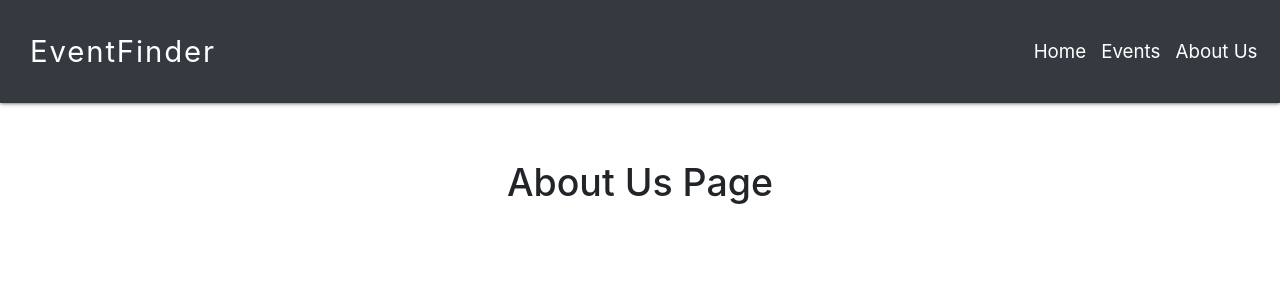
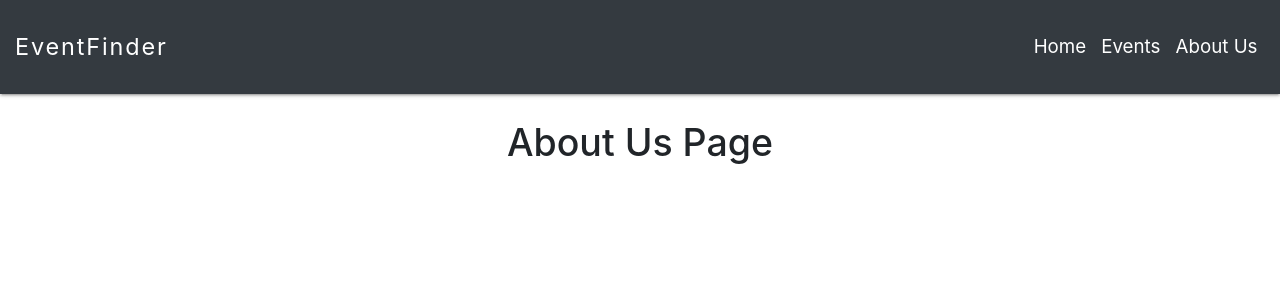
Before and after one commit to RabindraManandhar/Hel_Event-Finder, a React (Create React App) app: page /about in a window 1280 px wide. Shown: the top 300 px of the page. Built offline with nearby package versions, Linux system fonts and the light colour scheme.

Commit message:
server finalized and <a> ... error solved

```diff
--- a/src/components/About.css
+++ b/src/components/About.css
@@ -1,3 +1,3 @@
 body {
-    margin-top: 20vh !important;
+    margin-top: 15vh !important;
 }
--- a/src/components/Events.css
+++ b/src/components/Events.css
@@ -1,3 +1,3 @@
 body {
-    margin-top: 20vh !important;
+    margin-top: 15vh !important;
 }
--- a/src/components/Home.css
+++ b/src/components/Home.css
@@ -1,3 +1,3 @@
 body {
-    margin-top: 20vh !important;
+    margin-top: 15vh !important;
 }
--- a/src/components/Navigation.css
+++ b/src/components/Navigation.css
@@ -9,7 +9,7 @@
     letter-spacing: 0.125rem !important;
 }
 
-.navlink {
+.nav-link {
     color: #fff !important;
     font-size: 1.250em !important;
 }
--- a/src/components/Navigation.js
+++ b/src/components/Navigation.js
@@ -32,20 +32,18 @@ export default class Navigation extends Component {
         return (
             <div>
                 <Navbar className="navbar" color="dark" dark expand="md" fixed="top">
-                    <NavbarBrand className="navbar-brand">
-                        <NavLink className="navlink" href="/">EventFinder</NavLink>
-                    </NavbarBrand>
+                    <NavbarBrand href="/">EventFinder</NavbarBrand>
                     <NavbarToggler onClick={this.toggle} />
                     <Collapse isOpen={this.state.isOpen} navbar>
                         <Nav className="ml-auto" navbar>
                             <NavItem>
-                                <NavLink className="navlink" href="/home">Home</NavLink>
+                                <NavLink href="/home">Home</NavLink>
                             </NavItem>
                             <NavItem>
-                                <NavLink className="navlink" href="/events">Events</NavLink>
+                                <NavLink href="/events">Events</NavLink>
                             </NavItem>
                             <NavItem>
-                                <NavLink className="navlink" href="/about">About Us</NavLink>
+                                <NavLink href="/about">About Us</NavLink>
                             </NavItem>
                         </Nav>
                     </Collapse>
```
Also changed, not shown: 1 other file (tests, documents, lock files or other folders).
